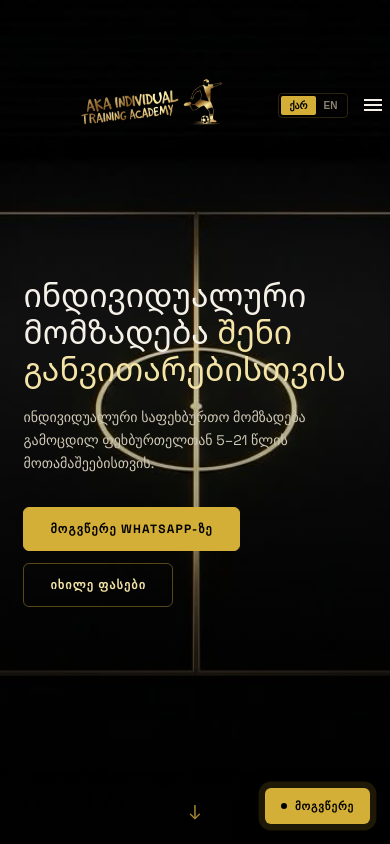
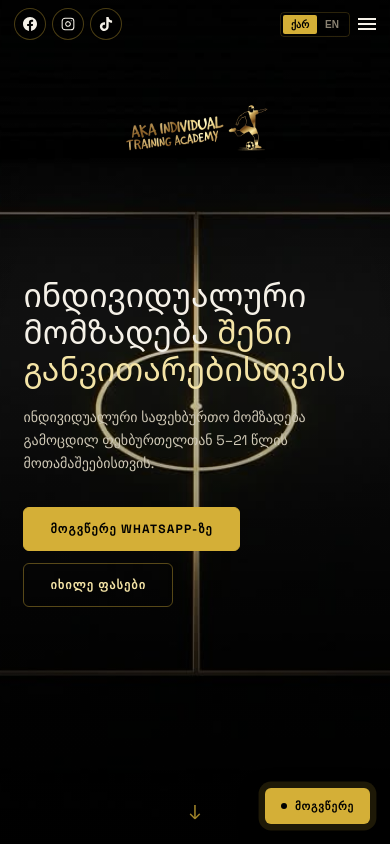
Before and after one commit to Pistolmani/AkaTrainningClub, a plain HTML site: page index.html in a window 390 px wide. Shown: the top 844 px of the page. Drawn offline with Linux system fonts and the light colour scheme.

Commit message:
Fix mobile navbar — socials + big logo stacked over stadium

```diff
--- a/index.html
+++ b/index.html
@@ -309,20 +309,6 @@
           <span class="lang-en">Message on WhatsApp</span>
         </a>
 
-        <div class="social-links">
-          <a href="https://wa.me/995514129119" target="_blank" rel="noopener" aria-label="WhatsApp" class="social-icon">
-            <svg viewBox="0 0 24 24" fill="currentColor"><path d="M17.472 14.382c-.297-.149-1.758-.867-2.03-.967-.273-.099-.471-.148-.67.15-.197.297-.767.966-.94 1.164-.173.199-.347.223-.644.075-.297-.15-1.255-.463-2.39-1.475-.883-.788-1.48-1.761-1.653-2.059-.173-.297-.018-.458.13-.606.134-.133.298-.347.446-.52.149-.174.198-.298.298-.497.099-.198.05-.371-.025-.52-.075-.149-.669-1.612-.916-2.207-.242-.579-.487-.5-.669-.51-.173-.008-.371-.01-.57-.01-.198 0-.52.074-.792.372-.272.297-1.04 1.016-1.04 2.479 0 1.462 1.065 2.875 1.213 3.074.149.198 2.096 3.2 5.077 4.487.709.306 1.262.489 1.694.625.712.227 1.36.195 1.871.118.571-.085 1.758-.719 2.006-1.413.248-.694.248-1.289.173-1.413-.074-.124-.272-.198-.57-.347m-5.421 7.403h-.004a9.87 9.87 0 01-5.031-1.378l-.361-.214-3.741.982.998-3.648-.235-.374a9.86 9.86 0 01-1.51-5.26c.001-5.45 4.436-9.884 9.888-9.884 2.64 0 5.122 1.03 6.988 2.898a9.825 9.825 0 012.893 6.994c-.003 5.45-4.437 9.884-9.885 9.884m8.413-18.297A11.815 11.815 0 0012.05 0C5.495 0 .16 5.335.157 11.892c0 2.096.547 4.142 1.588 5.945L.057 24l6.305-1.654a11.882 11.882 0 005.683 1.448h.005c6.554 0 11.89-5.335 11.893-11.893a11.821 11.821 0 00-3.48-8.413z"/></svg>
-          </a>
-          <a href="https://www.facebook.com/share/1DhYz9F83o/" target="_blank" rel="noopener" aria-label="Facebook" class="social-icon">
-            <svg viewBox="0 0 24 24" fill="currentColor"><path d="M24 12.073c0-6.627-5.373-12-12-12s-12 5.373-12 12c0 5.99 4.388 10.954 10.125 11.854v-8.385H7.078v-3.47h3.047V9.43c0-3.007 1.792-4.669 4.533-4.669 1.312 0 2.686.235 2.686.235v2.953H15.83c-1.491 0-1.956.925-1.956 1.874v2.25h3.328l-.532 3.47h-2.796v8.385C19.612 23.027 24 18.062 24 12.073z"/></svg>
-          </a>
-          <a href="https://www.instagram.com/akaindividualacademy" target="_blank" rel="noopener" aria-label="Instagram" class="social-icon">
-            <svg viewBox="0 0 24 24" fill="none" stroke="currentColor" stroke-width="1.8" stroke-linecap="round" stroke-linejoin="round"><rect x="2" y="2" width="20" height="20" rx="5" ry="5"/><path d="M16 11.37A4 4 0 1 1 12.63 8 4 4 0 0 1 16 11.37z"/><line x1="17.5" y1="6.5" x2="17.51" y2="6.5"/></svg>
-          </a>
-          <a href="https://www.tiktok.com/@akaindividualacademy" target="_blank" rel="noopener" aria-label="TikTok" class="social-icon">
-            <svg viewBox="0 0 24 24" fill="currentColor"><path d="M12.53.02C13.84 0 15.14.01 16.44 0c.08 1.53.63 3.09 1.75 4.17 1.12 1.11 2.7 1.62 4.24 1.79v4.03c-1.44-.05-2.89-.35-4.2-.97-.57-.26-1.1-.59-1.62-.93-.01 2.92.01 5.84-.02 8.75-.08 1.4-.54 2.79-1.35 3.94-1.31 1.92-3.58 3.17-5.91 3.21-1.43.08-2.86-.31-4.08-1.03-2.02-1.19-3.44-3.37-3.65-5.71-.02-.5-.03-1-.01-1.49.18-1.9 1.12-3.72 2.58-4.96 1.66-1.44 3.98-2.13 6.15-1.72.02 1.48-.04 2.96-.04 4.44-.99-.32-2.15-.23-3.02.37-.63.41-1.11 1.04-1.36 1.75-.21.51-.15 1.07-.14 1.61.24 1.64 1.82 3.02 3.5 2.87 1.12-.01 2.19-.66 2.77-1.61.19-.33.4-.67.41-1.06.1-1.79.06-3.57.07-5.36.01-4.03-.01-8.05.02-12.07z"/></svg>
-          </a>
-        </div>
       </div>
 
       <!-- Location Map -->
--- a/style.css
+++ b/style.css
@@ -228,6 +228,7 @@ a:hover {
 #navbar.scrolled .logo-image {
   height: 120px;
 }
+
 
 .nav-links {
   display: none;
@@ -1465,3 +1466,64 @@ a:hover {
   opacity: 1;
   transform: translateY(0);
 }
+
+/* ------------------------------------------------------------------
+   Mobile navbar layout — TWO ROWS
+   Row 1: socials + lang toggle + hamburger at top
+   Row 2: big centered logo below
+   Placed at end of file to win cascade over earlier .nav-socials rules.
+   ------------------------------------------------------------------ */
+@media (max-width: 767px) {
+  #navbar {
+    padding: 8px 14px 10px;
+    flex-wrap: wrap;
+    align-items: center;
+    justify-content: space-between;
+    row-gap: 6px;
+  }
+  #navbar.scrolled {
+    padding: 6px 14px 8px;
+  }
+
+  /* Row 1 */
+  #navbar .nav-actions {
+    order: 1;
+    width: 100%;
+    display: flex;
+    justify-content: flex-end;
+    gap: 8px;
+    align-items: center;
+  }
+  #navbar .nav-socials {
+    display: inline-flex;
+    gap: 6px;
+    align-items: center;
+    margin-right: auto;
+  }
+  #navbar .nav-socials .social-icon {
+    width: 32px;
+    height: 32px;
+  }
+  #navbar .nav-socials .social-icon svg {
+    width: 14px;
+    height: 14px;
+  }
+  .lang-toggle .lang-btn {
+    padding: 4px 8px;
+    font-size: 10px;
+  }
+
+  /* Row 2 — big logo below */
+  #navbar .nav-logo {
+    order: 2;
+    width: 100%;
+    display: flex;
+    justify-content: center;
+  }
+  .logo-image {
+    height: 170px;
+  }
+  #navbar.scrolled .logo-image {
+    height: 110px;
+  }
+}
```
